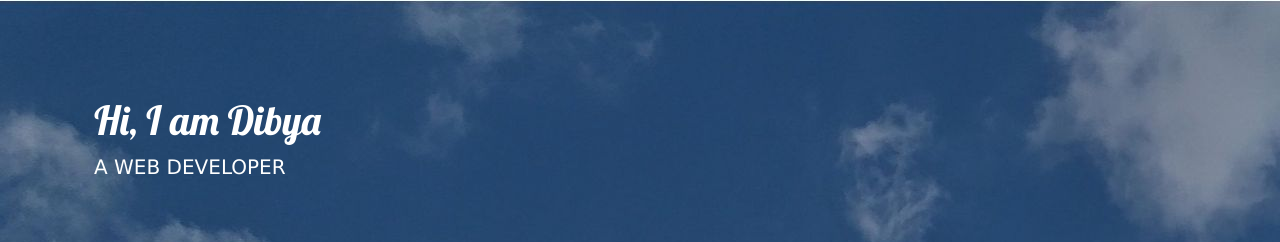
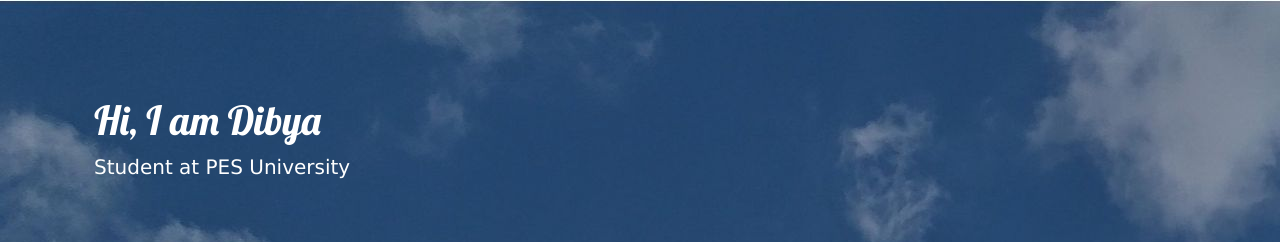
Before and after one commit to dibsei/PersonalSite, a plain HTML site: page index.html in a window 1280 px wide. Shown: the top 242 px of the page. Drawn offline with nearby package versions, Linux system fonts and the light colour scheme.

Commit message:
Update index.html

```diff
--- a/index.html
+++ b/index.html
@@ -20,7 +20,7 @@
                 </div>
                 <div class="col-lg-6">
                     <h1 class="lead2">Hi, I am Dibya</h1>
-                    <p class="lead">A WEB DEVELOPER</p>
+                    <p class="lead">Student at PES University</p>
                     <div class="d-grid gap-2 d-md-flex justify-content-md-start">
 
                     </div>
```
